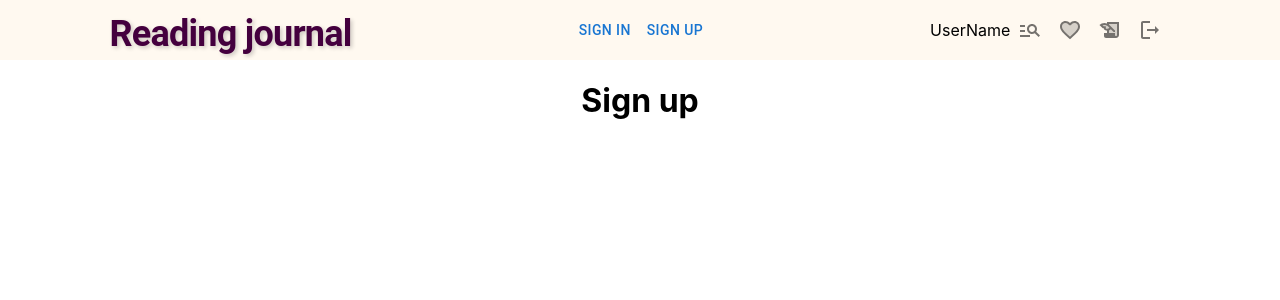
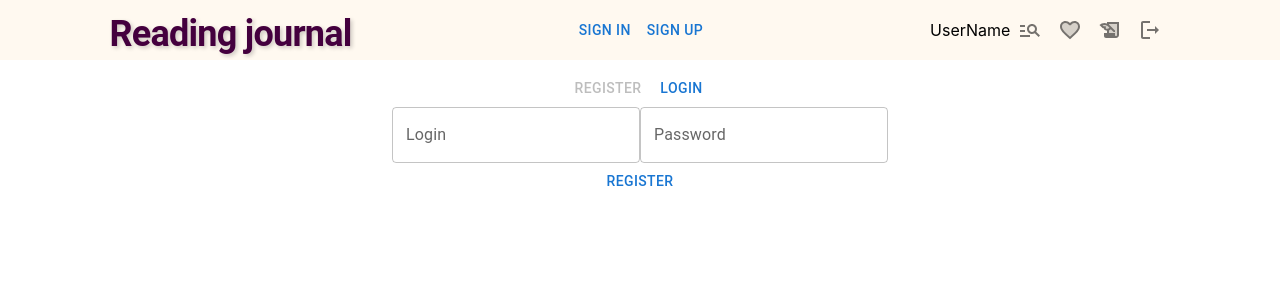
Before and after one commit to liberlunum/reading-journal, a React (Create React App) app: page /signup in a window 1280 px wide. Shown: the top 300 px of the page. Built offline with nearby package versions, Linux system fonts and the light colour scheme.

Commit message:
auth init commit

```diff
--- a/package.json
+++ b/package.json
@@ -5,6 +5,7 @@
   "dependencies": {
     "@emotion/react": "^11.11.4",
     "@emotion/styled": "^11.11.0",
+    "@hookform/error-message": "^2.0.1",
     "@mui/icons-material": "^5.15.11",
     "@mui/material": "^5.15.11",
     "@reduxjs/toolkit": "^1.9.7",
@@ -15,8 +16,10 @@
     "@types/node": "^17.0.45",
     "@types/react": "^18.2.61",
     "@types/react-dom": "^18.2.19",
+    "prettier": "^3.2.5",
     "react": "^18.2.0",
     "react-dom": "^18.2.0",
+    "react-hook-form": "^7.51.0",
     "react-redux": "^8.1.3",
     "react-router-dom": "^6.22.2",
     "react-scripts": "5.0.1",
@@ -25,8 +28,7 @@
   },
   "devDependencies": {
     "husky": "^9.0.11",
-    "lint-staged": "^15.2.2",
-    "prettier": "^3.2.5"
+    "lint-staged": "^15.2.2"
   },
   "scripts": {
     "start": "react-scripts start",
--- /dev/null
+++ b/src/components/auth/Auth.tsx
@@ -0,0 +1,108 @@
+import { Button, TextField } from '@mui/material';
+import { useForm } from 'react-hook-form';
+import { useState, useRef } from 'react';
+export type authType = {
+  registerSwitch: boolean;
+};
+export type authPrompt = {
+  login: string;
+  password: string;
+};
+type FormValues = {
+  login: string;
+  password: string;
+};
+
+export default function Auth({
+  registerSwitchProp,
+}: {
+  registerSwitchProp: boolean;
+}) {
+  const [registerSwitch, setRegisterSwitch] = useState(registerSwitchProp);
+  const {
+    register,
+    handleSubmit,
+    formState: { errors },
+  } = useForm<FormValues>();
+  const authSwitch = (mode: boolean) => {
+    console.log('1');
+    if (registerSwitch !== mode) setRegisterSwitch(mode);
+  };
+  const loginCheck = (auth: authPrompt, userData: authPrompt[]) => {
+    userData.forEach(el => {
+      el.login === auth.login &&
+        el.password === auth.password &&
+        localStorage.setItem('Authed', 'true');
+    });
+    console.log(localStorage.getItem('Authed'));
+  };
+
+  const UsersRef = useRef<authPrompt[]>([]);
+  const updLocalStorage = (auth: authPrompt) => {
+    const users = localStorage.getItem('Users');
+    if (users) UsersRef.current = JSON.parse(users);
+    UsersRef.current.push(auth);
+    localStorage.setItem('Users', JSON.stringify(UsersRef.current));
+  };
+  const authCheck = (data: authPrompt, registerSwitch: boolean) => {
+    registerSwitch ? updLocalStorage(data) : loginCheck(data, UsersRef.current);
+  };
+  console.log(errors);
+  return (
+    <>
+      <div className="auth__type">
+        <Button
+          disabled={registerSwitch}
+          onClick={() => {
+            authSwitch(true);
+          }}
+          className="auth__register-button"
+        >
+          Register
+        </Button>
+        <Button
+          disabled={!registerSwitch}
+          onClick={() => {
+            authSwitch(false);
+          }}
+          className="auth__login-button"
+        >
+          Login
+        </Button>
+      </div>
+      <form
+        action=""
+        onSubmit={handleSubmit(data => {
+          authCheck(data, registerSwitch);
+        })}
+      >
+        <div className="auth__input-fields">
+          <TextField
+            {...register('login', {
+              pattern: {
+                value: /^[a-zA-Z0-9]{4,10}$/,
+                message: 'Login cannot contain special character',
+              },
+              required: 'This field is required',
+              minLength: 3,
+            })}
+            label="Login"
+            type="text"
+          />
+          <TextField
+            {...register('password', {
+              required: 'This field is required',
+              minLength: {
+                value: 4,
+                message: 'Minimal password length is 8 symbols',
+              },
+            })}
+            label="Password"
+            type="text"
+          />
+        </div>
+        <Button type="submit">{registerSwitch ? 'Register' : 'Login'}</Button>
+      </form>
+    </>
+  );
+}
--- a/src/components/sign-in/SignIn.tsx
+++ b/src/components/sign-in/SignIn.tsx
@@ -1,7 +1,8 @@
+import Auth from '../auth/Auth';
 function SignIn() {
   return (
     <>
-      <h1> Sign in</h1>
+      <Auth registerSwitchProp={false} />
     </>
   );
 }
--- a/src/components/sign-up/SignUp.tsx
+++ b/src/components/sign-up/SignUp.tsx
@@ -1,7 +1,9 @@
+import Auth from '../auth/Auth';
+
 function SignUp() {
   return (
     <>
-      <h1>Sign up</h1>
+      <Auth registerSwitchProp={true} />
     </>
   );
 }
```
Also changed, not shown: src/components/auth/Auth.css (added), 1 other file (tests, documents, lock files or other folders).
